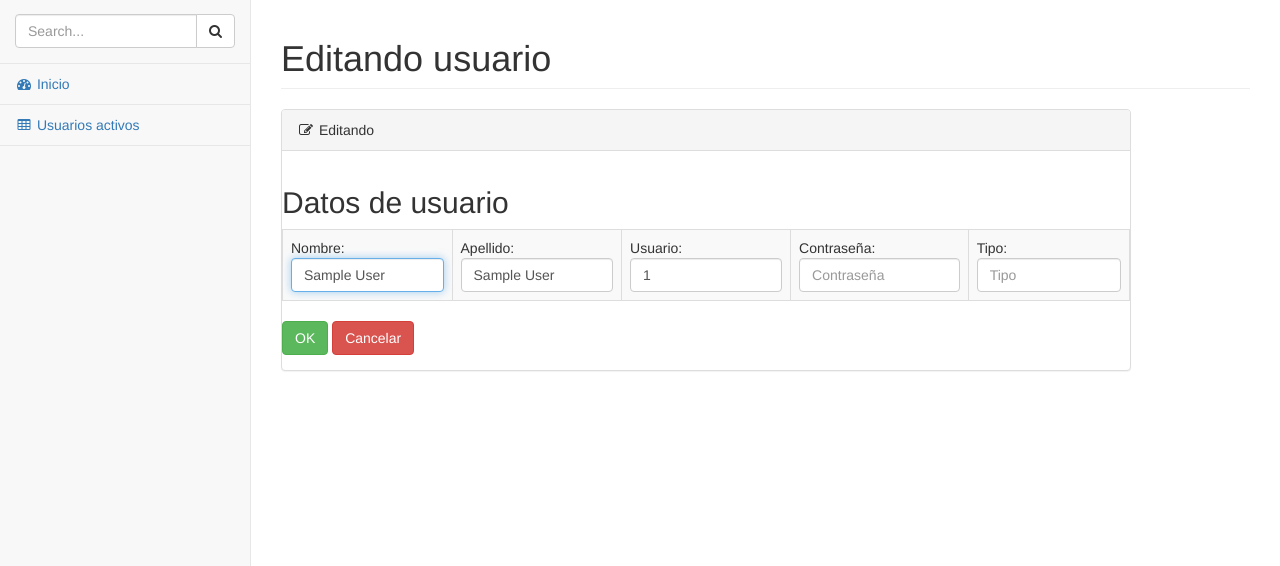
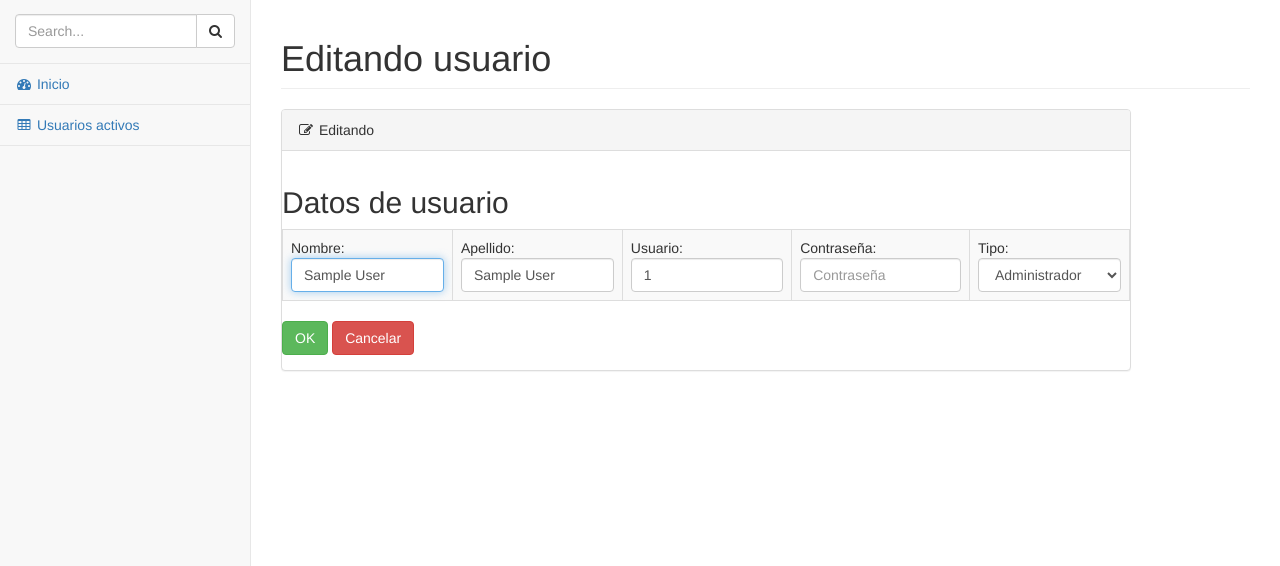
Before and after one commit to jcarbad/MuniMora, a PHP site: page /MuniMora/editarUsuario.php?value=1 in a window 1280 px wide. Shown: the part 52-618 px from the top of the page. Run offline with PHP 8.4, Linux system fonts and the light colour scheme; the visitor is signed in with stand-in values (Sample User, id 1).

Commit message:
Modificación de Modo de edicion de usuario.
Se modifico la forma de editar los usuarios, especificamente en la forma
de editar el tipo de Usuario.

```diff
--- a/editarUsuario.php
+++ b/editarUsuario.php
@@ -139,7 +139,10 @@ $result = mysql_query($qry,$con);
 
                           <td>Contraseña:<input class="form-control" id="contrasenna" name="contrasenna" autofocus="true" placeholder="Contraseña" value="<?php echo $row[3];?>"></input></td>
 
-                          <td>Tipo:<input class="form-control" id="tipo" name="tipo" autofocus="true" placeholder="Tipo" value="<?php echo $row[4];?>"></input></td>
+                          <td style="width:160px;">Tipo: <select class="form-control" id="tipo" name="tipo" >
+                  							<option <?php if($row[4]==1){ echo 'selected'; }else{} ?> value="1" >Administrador
+                   							<option <?php if($row[4]==2){ echo 'selected'; }else{} ?> value="2">Inspector
+                  					 </select></td>
 
                         </tr>
                       </tbody>
```
